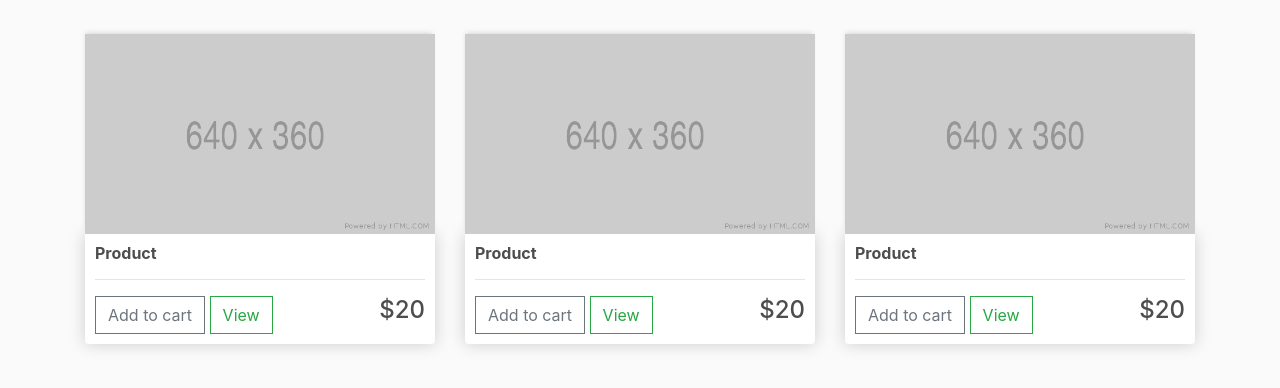
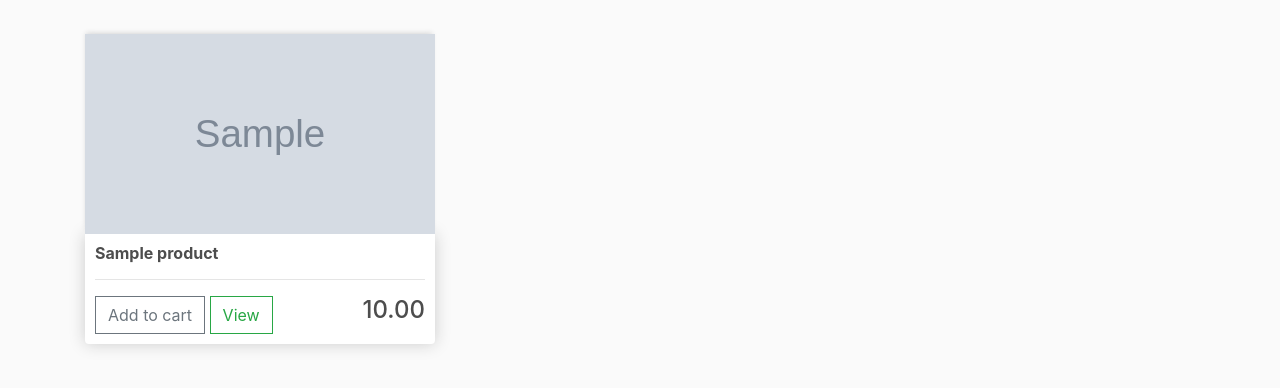
Before and after one commit to x24870/django_ecommerce_demo, a Django app: page / in a window 1280 px wide. Shown: the part 57-445 px from the top of the page. Run offline with Django 3.2, Linux system fonts and the light colour scheme; tables that the repository leaves empty hold one stand-in row (values such as "Sample post"); grey boxes marked "Sample" are stand-in pictures.

Commit message:
show images in store page

```diff
--- a/store/templates/store/store.html
+++ b/store/templates/store/store.html
@@ -3,35 +3,17 @@
 
 {% block content %}
 <div class="row">
+  {% for product in products %}
   <div class="col-lg-4">
-    <img class="thumbnail" src="{% static 'images/placeholder.png' %}">
+    <img class="thumbnail" src="{{ product.image.url }}">
     <div class="box-element product">
-      <h6><strong>Product</strong></h6>
+      <h6><strong>{{ product.name }}</strong></h6>
       <hr>
       <button class="btn btn-outline-secondary add-btn">Add to cart</button>
       <a class="btn btn-outline-success">View</a>
-      <h4 style="display: inline-block; float: right;">$20</h4>
+      <h4 style="display: inline-block; float: right;">{{ product.price|floatformat:2 }}</h4>
     </div>
   </div>
-  <div class="col-lg-4">
-    <img class="thumbnail" src="{% static 'images/placeholder.png' %}">
-    <div class="box-element product">
-      <h6><strong>Product</strong></h6>
-      <hr>
-      <button class="btn btn-outline-secondary add-btn">Add to cart</button>
-      <a class="btn btn-outline-success">View</a>
-      <h4 style="display: inline-block; float: right;">$20</h4>
-    </div>
-  </div>
-  <div class="col-lg-4">
-    <img class="thumbnail" src="{% static 'images/placeholder.png' %}">
-    <div class="box-element product">
-      <h6><strong>Product</strong></h6>
-      <hr>
-      <button class="btn btn-outline-secondary add-btn">Add to cart</button>
-      <a class="btn btn-outline-success">View</a>
-      <h4 style="display: inline-block; float: right;">$20</h4>
-    </div>
-  </div>
+  {% endfor %}
 </div>
 {% endblock %}
```
